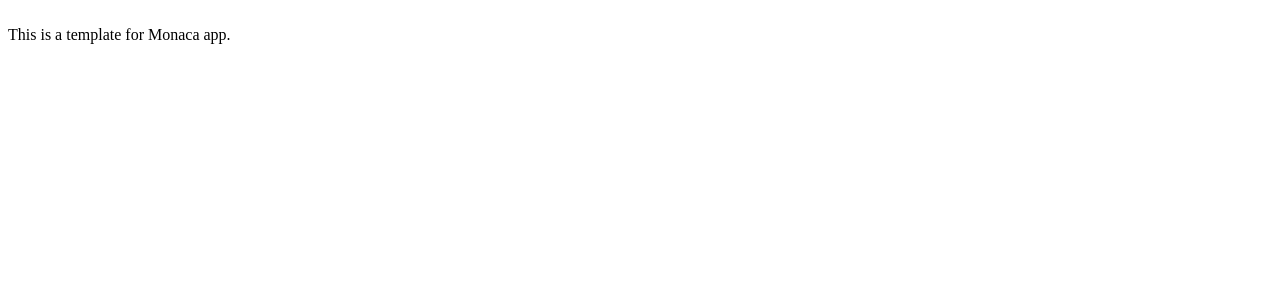
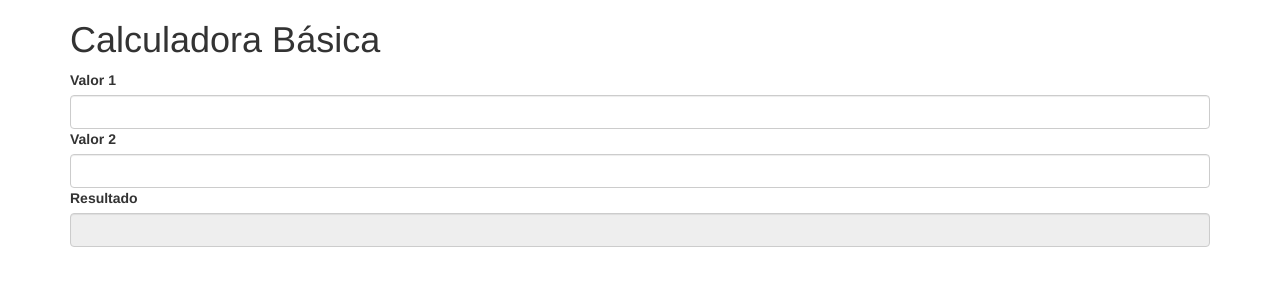
Before and after one commit to Lfdss18/prjCalculadora3i2, a website: page www/index.html in a window 1280 px wide. Drawn offline with Linux system fonts and the light colour scheme.

Commit message:
Alterando index inserindo os inputs

```diff
--- a/www/index.html
+++ b/www/index.html
@@ -4,14 +4,42 @@
     <meta charset="utf-8">
     <meta name="viewport" content="width=device-width, initial-scale=1, maximum-scale=1, user-scalable=no">
     <meta http-equiv="Content-Security-Policy" content="default-src * data: gap: content: https://ssl.gstatic.com; style-src * 'unsafe-inline'; script-src * 'unsafe-inline' 'unsafe-eval'">
+    <!-- Código JavaScript-->
     <script src="components/loader.js"></script>
+    <script src="components/loader.js"></script>
+    <!-- Código CSS-->
     <link rel="stylesheet" href="components/loader.css">
+    <link rel="stylesheet" href="components/loader.css">
+    <link rel="stylesheet" href="css/bootstrap.min.css">
     <link rel="stylesheet" href="css/style.css">
     <script>
     </script>
 </head>
 <body>
-	<br />
-    This is a template for Monaca app.
+   <div class="container">
+     <div class="row">
+       <div class="col-xs-12">
+         <h1>Calculadora Básica</h1>
+       </div>
+     </div>
+     <div class="row">
+       <div class="col-xs-12">
+         <label for="valor1">Valor 1</label>
+         <input type="number" id="valor1" class="form-control">
+       </div>
+     </div>
+     <div class="row">
+       <div class="col-xs-12">
+         <label for="valor2">Valor 2</label>
+         <input type="number" id="valor2" class="form-control">
+       </div>
+     </div>
+     <div class="row">
+       <div class="col-xs-12">
+         <label for="result">Resultado</label>
+         <input type="number" id="valor3" class="form-control" readonly>
+       </div>
+     </div>
+   </div>
 </body>
 </html>
```
